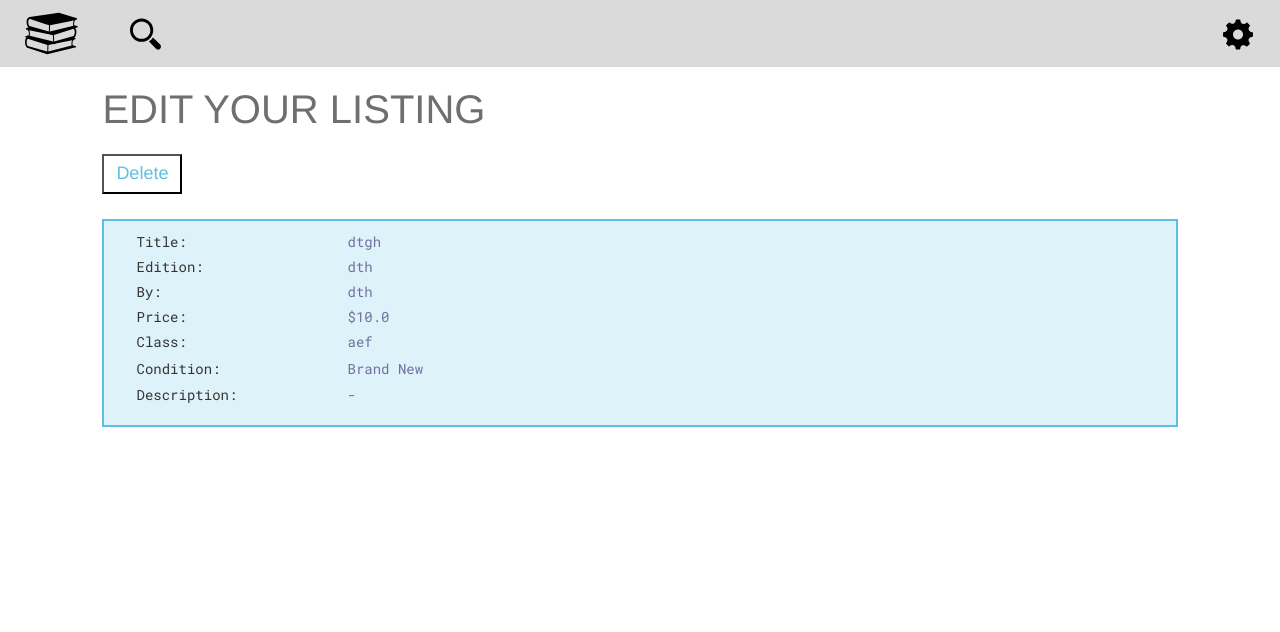
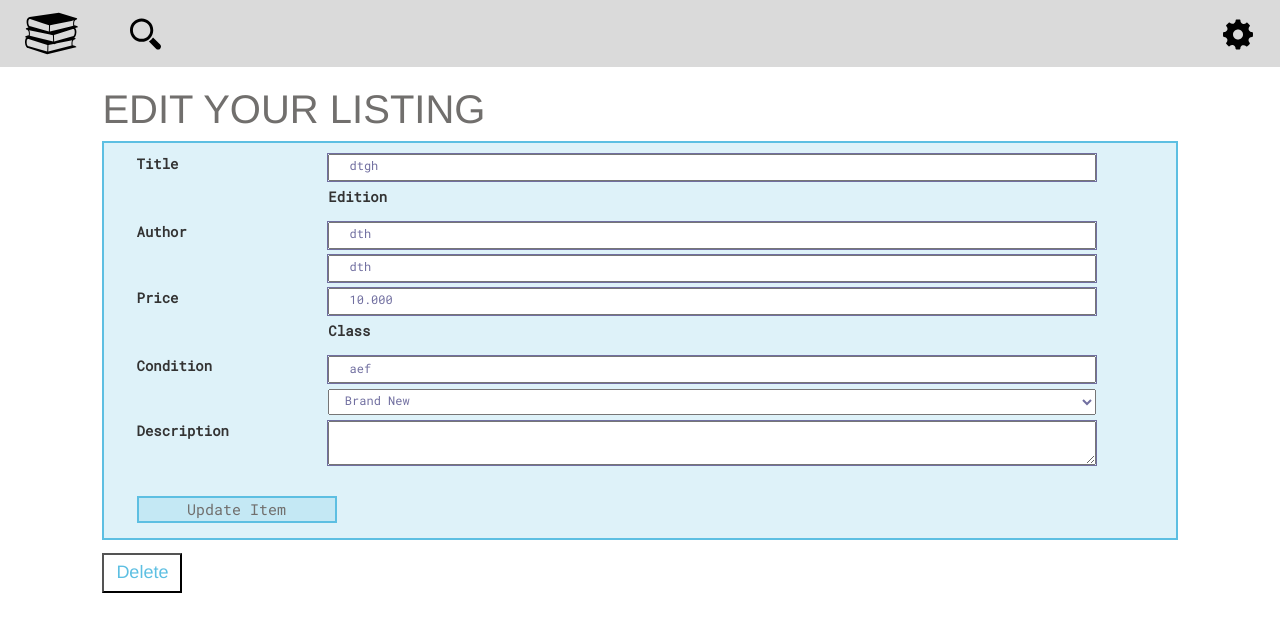
Before and after one commit to sabsterette/texchange, a Flask app: page /editItem/1 in a window 1280 px wide. Shown: the top 632 px of the page. Run offline with Flask 2, Linux system fonts and the light colour scheme; a user stored in the database is signed in; data comes from the database, SQL or seed files in the repository; both versions use the stored data as it was before the commit; some libraries are stand-ins or nearby versions.

Commit message:
edit items functions

```diff
--- a/flaskblog/forms.py
+++ b/flaskblog/forms.py
@@ -22,7 +22,7 @@ class RegistrationForm (FlaskForm):
     confirm_password = PasswordField('Confirm Password',
                                      validators=[EqualTo('password')])
     submit = SubmitField('REGISTER')
-
+    #overwrite the validate method for username and email to make suer it's unique
     def validate_username(self, username):
         user = User.query.filter_by(username=username.data).first()
         if user:
@@ -52,29 +52,41 @@ class CreateForm (FlaskForm):
     submit = SubmitField('Create Item!')
 
 
-class UpdateAccountForm (FlaskForm):
-    # validators are constraints on the username to make sure it's a valid username
-    username = StringField('Username',
-                           validators=[DataRequired(), Length(min=2, max=20)])
-    email = StringField('Email', validators=[DataRequired(), Email()])
-    picture = FileField('Update Profile Picture', validators=[FileAllowed(['jpg', 'png'])])
-    submit = SubmitField('Update')
+# class UpdateAccountForm (FlaskForm):
+#     # validators are constraints on the username to make sure it's a valid username
+#     username = StringField('Username',
+#                            validators=[DataRequired(), Length(min=2, max=20)])
+#     email = StringField('Email', validators=[DataRequired(), Email()])
+#     picture = FileField('Update Profile Picture', validators=[FileAllowed(['jpg', 'png'])])
+#     submit = SubmitField('Update')
 
-    def validate_username(self, username):
-        if username.data != current_user.username:
-            user = User.query.filter_by(username=username.data).first()
-            if user:
-                raise ValidationError('Oops! Username already taken!')
+#     def validate_username(self, username):
+#         if username.data != current_user.username:
+#             user = User.query.filter_by(username=username.data).first()
+#             if user:
+#                 raise ValidationError('Oops! Username already taken!')
 
-    def validate_email(self, email):
-        if email.data != current_user.email:
-            user = User.query.filter_by(email=email.data).first()
-            if user:
-                raise ValidationError('Oops! That email is already linked to an account!')
+#     def validate_email(self, email):
+#         if email.data != current_user.email:
+#             user = User.query.filter_by(email=email.data).first()
+#             if user:
+#                 raise ValidationError('Oops! That email is already linked to an account!')
 
 class SearchForm(FlaskForm):
     title=StringField('Title')
     authors=StringField('Author')
     sort_by=SelectField('Sort By: ', choices=[('select one', '--Select One--'), ('price', 'Price'),
-        ('classid', 'Class'), ('condition', 'Condition'), ('date', 'Date Posted')])
+        ('classid', 'Class'), ('condition', 'Condition'), ('date', 'Date Posted'),
+        ('edition', 'Edition')])
     submit=SubmitField('Search')
+
+class editItemForm(FlaskForm):
+    title = StringField('Title', validators=[DataRequired()])
+    edition = StringField('Edition')
+    authors = StringField('Authors', validators=[DataRequired()])
+    price = DecimalField('Price', places=3, validators=[DataRequired()])
+    course = StringField('Class Name', validators=[DataRequired()])
+    quality = SelectField('Quality', choices=[('Brand New', 'Brand New'), ('Lightly Used', 'Lightly Used'),
+    ('Used', 'Used'), ('Old', 'Old')], validators=[DataRequired()])
+    description = TextAreaField('Description', validators=[Length(max=140)])
+    submit = SubmitField('Update Item')
--- a/flaskblog/routes.py
+++ b/flaskblog/routes.py
@@ -5,7 +5,8 @@ from PIL import Image
 from flask import render_template, url_for, flash, redirect, request
 # render_template allows returning of files,
 # flash allows to send flash messagees
-from flaskblog.forms import RegistrationForm, LoginForm, UpdateAccountForm, CreateForm, SearchForm
+from flaskblog.forms import RegistrationForm, LoginForm, CreateForm,\
+ SearchForm, editItemForm
 from flaskblog import app, db, bcrypt
 from flaskblog.models import User, Post
 from flask_login import login_user, current_user, logout_user, login_required
@@ -141,6 +142,9 @@ def results(searchForm):
     if searchForm.sort_by.data == 'date':
         results=Post.query.filter(Post.title.like('%'+searchForm.title.data+'%'),
         Post.authors.like('%'+searchForm.authors.data+'%')).order_by(Post.date_posted).all()
+    if searchForm.sort_by.data == 'edition':
+        results=Post.query.filter(Post.title.like('%'+searchForm.title.data+'%'),
+        Post.authors.like('%'+searchForm.authors.data+'%')).order_by(Post.edition).all()
     if searchForm.sort_by.data == 'select one':
         results=Post.query.filter(Post.title.like('%'+searchForm.title.data+'%'),
         Post.authors.like('%'+searchForm.authors.data+'%')).all()
@@ -171,18 +175,38 @@ def createItem():
     return render_template('create.html', title='Create Listing', form=form)
 
 @app.route("/items/<post_id>")
-@login_required
 def items(post_id):
     post=Post.query.get(post_id)
     user=User.query.get(post.user_id)
     return render_template('items.html', post=post, user=user)
 
-@app.route("/editItem/<post_id>")
-@login_required
+@app.route("/editItem/<post_id>", methods=['GET', 'POST'])
 def editItem(post_id):
     post=Post.query.get(post_id)
     user=User.query.get(post.user_id)
-    return render_template('edit-item.html', post=post, user=user)
+    form=editItemForm()
+    #update information if need to
+    if form.validate_on_submit():
+        post.title=form.title.data
+        post.edition=form.edition.data
+        post.authors=form.authors.data
+        post.price=form.price.data
+        post.class_id=form.course.data
+        post.quality=form.quality.data
+        post.description=form.description.data
+        db.session.commit()
+        flash('Your item has been updated!', 'success')
+        return redirect(url_for('home'))
+    #else display the information
+    elif request.method=='GET':
+        form.title.data=post.title
+        form.edition.data=post.edition
+        form.authors.data=post.authors
+        form.price.data=post.price
+        form.course.data=post.class_id
+        form.quality.data=post.quality
+        form.description.data=post.description
+    return render_template('edit-item.html', form=form, post=post, user=user)
 
 # Delete Listing
 @app.route("/delete_listing/<post_id>", methods=['POST'])
--- /dev/null
+++ b/flaskblog/static/items-edit.css
@@ -0,0 +1,170 @@
+.textbooks {
+    border: 2px solid #5DBFE2;
+    margin-left: 8%;
+    margin-right: 8%;
+    background-color: rgba(93, 191, 226, 0.2);
+}
+h1 {
+    padding-left: 8%;
+    font-size: 40px;
+    color: rgb(113,111,109);
+}
+
+h2 {
+    padding-left: 8%;
+    font-size: 18px;
+    color: rgb(113,111,109);
+}
+
+a {
+    text-decoration: none;
+    color: #5DBFE2;
+}
+a:hover {
+    color:rgb(113,111,109);
+}
+.username {
+    font-size: 12px;
+    color: #5DBFE2;
+}
+
+.author, .price, .class, .condition, .title, .edition, .click-me, .description {
+    float: left;
+    width: 20%;
+    padding-bottom: 5px;
+}
+
+.title-name, .author-name, .price-name, .class-name, .condition-name, .edition-name, .description-name {
+    padding-bottom: 5px;
+    margin-bottom: 6px;
+    padding-left: 2%;
+    width: 80%;
+    font-size: 12px;
+    outline-style: solid;
+    outline-width: 1px;
+    color: rgb(113,111,160);
+
+}
+.class-name, .condition-name {
+    height: 26.5px;
+    color: rgb(113,111,160);
+}
+
+.condition-name {
+    padding-left: 1.2%;
+    outline-width: 0px;
+}
+
+
+.textbook-1 {
+    display: inline-block;
+    overflow: auto;
+    width: 90%;
+    margin-left: 3%;
+    padding-top: 1%;
+    padding-bottom: 10px;
+    padding-right: 5px;
+}
+
+.submit-btn {
+    margin-top: 20px;
+    font-size: 15px;
+    padding-left: 2%;
+    padding-right: 2%;
+    border: 2px solid #5DBFE2;
+    width: 200px;
+    background-color: rgba(93, 191, 226, 0.2);
+    color:rgb(113,111,109);
+}
+.submit-btn:hover {
+    color: white;
+    background-color:#5DBFE2;
+}
+
+.help-block {
+    margin-bottom: 10px;
+    color:red;
+    font-size: 10px;
+    width: 100px;
+}
+
+.modal-confirm {
+    color: #636363;
+    width: 400px;
+}
+.modal-confirm .modal-content {
+    padding: 20px;
+    border-radius: 5px;
+    border: none;
+    text-align: center;
+    font-size: 14px;
+}
+.modal-confirm .modal-header {
+    border-bottom: none;
+    position: relative;
+}
+
+.modal-confirm h4 {
+    text-align: center;
+    font-size: 26px;
+    margin: 30px 0 -10px;
+    color: #5DBFE2;
+}
+.modal-confirm .close {
+    position: absolute;
+    top: -5px;
+    right: -2px;
+}
+.modal-confirm .modal-body {
+    color: #999;
+}
+.modal-confirm .modal-footer {
+    border: none;
+    text-align: center;
+    border-radius: 5px;
+    font-size: 13px;
+    padding: 10px 15px 25px;
+}
+.modal-confirm .modal-footer a {
+    color: #999;
+}
+
+.modal-confirm .btn {
+    color: rgb(113,111,109);
+    border-radius: 4px;
+    background: #fff;
+    text-decoration: none;
+    transition: all 0.4s;
+    line-height: normal;
+    min-width: 120px;
+    border: none;
+    min-height: 40px;
+    border-radius: 3px;
+    margin: 0 5px;
+    outline: none !important;
+}
+#bootstrap-overrides .modal-confirm .btn-info {
+    background: #c1c1c1;
+}
+.modal-confirm .btn-info:hover, .modal-confirm .btn-info:focus {
+    background: #a8a8a8;
+}
+.modal-confirm .btn-danger {
+    background: #f15e5e;
+}
+.modal-confirm .btn-danger:hover, .modal-confirm .btn-danger:focus {
+    background: #ee3535;
+
+}
+.trigger-btn {
+    display: inline-block;
+    margin-left: 8%;
+    margin-bottom: 2%;
+    margin-top: 1%;
+    width: 80px;
+    height: 40px;
+    font-size: 18px;
+    color: #5DBFE2;
+    background: white;
+    outline: 4px #5DBFE2;
+}
--- a/flaskblog/templates/create.html
+++ b/flaskblog/templates/create.html
@@ -86,7 +86,7 @@
       <div class="help-block">{{ error }}</div>
       {% endfor %}
       {% else %}
-      ${{ form.price(class="initial_input_control") }}
+      {{ form.price(class="initial_input_control") }}
       {% endif %}
 
       <div class="class">
--- a/flaskblog/templates/edit-item.html
+++ b/flaskblog/templates/edit-item.html
@@ -1,13 +1,14 @@
 <!DOCTYPE html>
 <html>
-<title>{{ post.title }}</title>
+<title>EDIT LISTING</title>
 <link rel="icon" type="image/ico" href="{{ url_for('static', filename='assets/images/stack.svg') }}" />
 
 <script src="https://ajax.googleapis.com/ajax/libs/jquery/1.12.4/jquery.min.js"></script>
 <script src="https://maxcdn.bootstrapcdn.com/bootstrap/3.3.7/js/bootstrap.min.js"></script>
+
 <head>
     <link rel="stylesheet" href="https://maxcdn.bootstrapcdn.com/bootstrap/3.3.7/css/bootstrap.min.css">
-    <link rel="stylesheet" type="text/css" href="{{ url_for('static', filename='items.css') }}">
+    <link rel="stylesheet" type="text/css" href="{{ url_for('static', filename='items-edit.css') }}">
     <link rel="stylesheet" type="text/css" href="{{ url_for('static', filename='nav.css') }}">
 
 </head>
@@ -39,6 +40,104 @@
     </ul>
 </div>
 <h1>EDIT YOUR LISTING</h1>
+<div class="textbooks">
+    <form class="textbook-1" #f="ngForm" action='' method='POST'>
+        {{ form.hidden_tag() }}
+        <div class="title">
+            <label for="title">Title</label>
+        </div>
+        {% if form.title.errors %}
+        {{ form.title(class="title-name") }}
+        {% for error in form.title.errors %}
+        <div class="help-block">{{ error }}</div>
+        {% endfor %}
+        {% else %}
+        {{ form.title(class="title-name") }}
+        {% endif %}
+
+        <div class="edition">
+            <label for="edition">Edition</label>
+        </div>
+        {% if form.edition.errors %}
+        {{ form.edition(class="edition-name") }}
+        {% for error in form.edition.errors %}
+        <div class="help-block">{{ error }}</div>
+        {% endfor %}
+        {% else %}
+        {{ form.edition(class="edition-name") }}
+        {% endif %}
+
+        <div class="author">
+            <label for="author">Author</label>
+        </div>
+        {% if form.authors.errors %}
+        {{ form.authors(class="author-name") }}
+        {% for error in form.authors.errors %}
+        <div class="help-block">{{ error }}</div>
+        {% endfor %}
+        {% else %}
+        {{ form.authors(class="author-name") }}
+        {% endif %}
+
+        <div class="price">
+            <label for="price">Price</label>
+        </div>
+        {% if form.price.errors %}
+        {{ form.price(class="price-name") }}
+        {% for error in form.price.errors %}
+        <div class="help-block">{{ error }}</div>
+        {% endfor %}
+        {% else %}
+        {{ form.price(class="price-name") }}
+        {% endif %}
+
+        <div class="class">
+            <label for="class">Class</label>
+        </div>
+        {% if form.course.errors %}
+        {{ form.course(class="class-name") }}
+        {% for error in form.course.errors %}
+        <div class="help-block">{{ error }}</div>
+        {% endfor %}
+        {% else %}
+        {{ form.course(class="class-name") }}
+        {% endif %}
+
+        <div class="condition">
+            <label for="condition">Condition</label>
+        </div>
+        {% if form.quality.errors %}
+        {{ form.quality(class="condition-name") }}
+        {% for error in form.quality.errors %}
+        <div class="help-block">{{ error }}</div>
+        {% endfor %}
+        {% else %}
+        {{ form.quality(class="condition-name") }}
+        {% endif %}
+
+        <div class="description">
+            <label for="description">Description</label>
+        </div>
+        {% if form.description.errors %}
+        {{ form.description(class="description-name") }}
+        {% for error in form.description.errors %}
+        <div class="help-block">{{ error }}</div>
+        {% endfor %}
+        {% else %}
+        {{ form.description(class="description-name") }}
+        {% endif %}
+
+        <!-- <div class="required">
+          *denotes required fields.
+        </div> -->
+        <div class="submit_data_div">
+            <div type="submit">
+            </div>
+            {{ form.submit(class="submit-btn") }}
+        </div>
+    </form>
+</div>
+
 <!-- Button trigger modal -->
 <button type="button" class="trigger-btn" data-toggle="modal" data-target="#deleteModal">
     Delete
@@ -48,7 +147,8 @@
     <div class="modal-dialog" role="document">
         <div class="modal-content">
             <div class="modal-header">
-              <button type="button" class="close" data-dismiss="modal" aria-label="Close"><span aria-hidden="true">&times;</span></button>
+                <button type="button" class="close" data-dismiss="modal" aria-label="Close"><span
+                        aria-hidden="true">&times;</span></button>
                 <h4 class="modal-title" id="myModalLabel">Are you sure?</h4>
             </div>
             <div class="modal-body">
@@ -63,59 +163,6 @@
         </div>
     </div>
 </div>
-<div class="textbooks">
-    <div class="textbook-1">
-        <div class="title">
-            Title:
-        </div>
-        <div class="title-name">
-            {{ post.title }}
-        </div>
-        <div class="edition">
-            Edition:
-        </div>
-        <div class="edition-name">
-            {% if post.edition %}
-            {{ post.edition }}
-            {% else %}
-            -
-            {% endif %}
-        </div>
-        <div class="author">
-            By:
-        </div>
-        <div class="author-name">
-            {{ post.authors }}
-        </div>
-        <div class="price">
-            Price:
-        </div>
-        <div class="price-name">
-            ${{ post.price }}
-        </div>
-        <div class="class">
-            Class:
-        </div>
-        <div class="class-name">
-            {{ post.class_id }}
-        </div>
-        <div class="condition">
-            Condition:
-        </div>
-        <div class="condition-name">
-            {{ post.quality }}
-        </div>
-        <div class="description">
-            Description:
-        </div>
-        <div class="description-name">
-            {% if post.description %}
-            {{ post.description }}
-            {% else %}
-            -
-            {% endif %}
-        </div>
-    </div>
-</div>
+
 
 </html>
--- a/flaskblog/templates/profile.html
+++ b/flaskblog/templates/profile.html
@@ -56,7 +56,9 @@
     </div>
 
   </div>
+  {% if current_user==user %}
   <button class="editProfile">Edit Profile</button>
+  {% endif %}
 </body>
 
 </html>
```
Also changed, not shown: flaskblog/static/home.css (+9 -5 lines), flaskblog/static/items.css (+0 -81 lines), flaskblog/site.db (deleted), 1 other file. Lines whose indentation alone changed are shown as unchanged.
